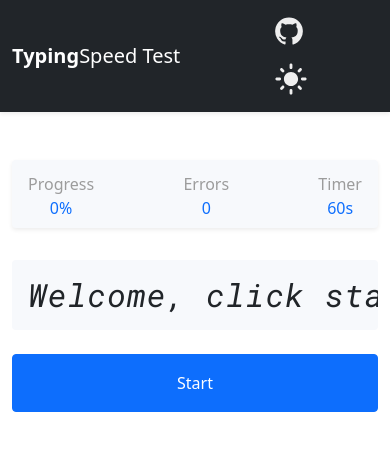
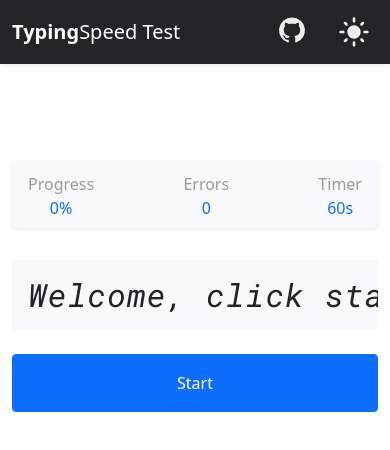
Before and after one commit to awran5/react-one-minute-speed-typing-test-ts, a React (Create React App) app: page / in a window 390 px wide. Shown: the top 450 px of the page. Built offline with nearby package versions, Linux system fonts and the light colour scheme.

Commit message:
icon size

```diff
--- a/src/Components/Header.tsx
+++ b/src/Components/Header.tsx
@@ -6,8 +6,8 @@ const DarkIcon = () => {
       focusable='false'
       viewBox='0 0 24 24'
       aria-hidden='true'
-      height='34'
-      width='34'
+      height='32'
+      width='32'
       fill='#333'
     >
       <path d='M9.37 5.51c-.18.64-.27 1.31-.27 1.99 0 4.08 3.32 7.4 7.4 7.4.68 0 1.35-.09 1.99-.27C17.45 17.19 14.93 19 12 19c-3.86 0-7-3.14-7-7 0-2.93 1.81-5.45 4.37-6.49zM12 3c-4.97 0-9 4.03-9 9s4.03 9 9 9 9-4.03 9-9c0-.46-.04-.92-.1-1.36-.98 1.37-2.58 2.26-4.4 2.26-2.98 0-5.4-2.42-5.4-5.4 0-1.81.89-3.42 2.26-4.4-.44-.06-.9-.1-1.36-.1z' />
@@ -20,8 +20,8 @@ const LightIcon = () => {
       focusable='false'
       viewBox='0 0 24 24'
       aria-hidden='true'
-      height='34'
-      width='34'
+      height='32'
+      width='32'
       fill='#eee'
     >
       <path d='M12 7c-2.76 0-5 2.24-5 5s2.24 5 5 5 5-2.24 5-5-2.24-5-5-5zM2 13h2c.55 0 1-.45 1-1s-.45-1-1-1H2c-.55 0-1 .45-1 1s.45 1 1 1zm18 0h2c.55 0 1-.45 1-1s-.45-1-1-1h-2c-.55 0-1 .45-1 1s.45 1 1 1zM11 2v2c0 .55.45 1 1 1s1-.45 1-1V2c0-.55-.45-1-1-1s-1 .45-1 1zm0 18v2c0 .55.45 1 1 1s1-.45 1-1v-2c0-.55-.45-1-1-1s-1 .45-1 1zM5.99 4.58c-.39-.39-1.03-.39-1.41 0-.39.39-.39 1.03 0 1.41l1.06 1.06c.39.39 1.03.39 1.41 0s.39-1.03 0-1.41L5.99 4.58zm12.37 12.37c-.39-.39-1.03-.39-1.41 0-.39.39-.39 1.03 0 1.41l1.06 1.06c.39.39 1.03.39 1.41 0 .39-.39.39-1.03 0-1.41l-1.06-1.06zm1.06-10.96c.39-.39.39-1.03 0-1.41-.39-.39-1.03-.39-1.41 0l-1.06 1.06c-.39.39-.39 1.03 0 1.41s1.03.39 1.41 0l1.06-1.06zM7.05 18.36c.39-.39.39-1.03 0-1.41-.39-.39-1.03-.39-1.41 0l-1.06 1.06c-.39.39-.39 1.03 0 1.41s1.03.39 1.41 0l1.06-1.06z' />
@@ -46,7 +46,7 @@ function Header({ handleThemeMode, darkMode }: Props) {
           <span className='fw-bold'>Typing</span>Speed Test
         </a>
         <ul className='navbar-nav flex-row flex-wrap ms-md-auto'>
-          <li className='nav-item col-6 col-md-auto me-3'>
+          <li className='nav-item col-md-auto me-3'>
             <a
               className='nav-link p-2'
               href='https://github.com/awran5/react-one-minute-speed-typing-test-ts'
@@ -57,15 +57,15 @@ function Header({ handleThemeMode, darkMode }: Props) {
                 focusable='false'
                 viewBox='0 0 24 24'
                 aria-hidden='true'
-                height='30'
-                width='30'
+                height='28'
+                width='28'
                 fill={darkMode ? '#333' : '#eee'}
               >
                 <path d='M12 1.27a11 11 0 00-3.48 21.46c.55.09.73-.28.73-.55v-1.84c-3.03.64-3.67-1.46-3.67-1.46-.55-1.29-1.28-1.65-1.28-1.65-.92-.65.1-.65.1-.65 1.1 0 1.73 1.1 1.73 1.1.92 1.65 2.57 1.2 3.21.92a2 2 0 01.64-1.47c-2.47-.27-5.04-1.19-5.04-5.5 0-1.1.46-2.1 1.2-2.84a3.76 3.76 0 010-2.93s.91-.28 3.11 1.1c1.8-.49 3.7-.49 5.5 0 2.1-1.38 3.02-1.1 3.02-1.1a3.76 3.76 0 010 2.93c.83.74 1.2 1.74 1.2 2.94 0 4.21-2.57 5.13-5.04 5.4.45.37.82.92.82 2.02v3.03c0 .27.1.64.73.55A11 11 0 0012 1.27' />
               </svg>
             </a>
           </li>
-          <li className='nav-item col-6 col-md-auto'>
+          <li className='nav-item col-md-auto'>
             <span
               className='nav-link p-2'
               aria-hidden='true'
```
